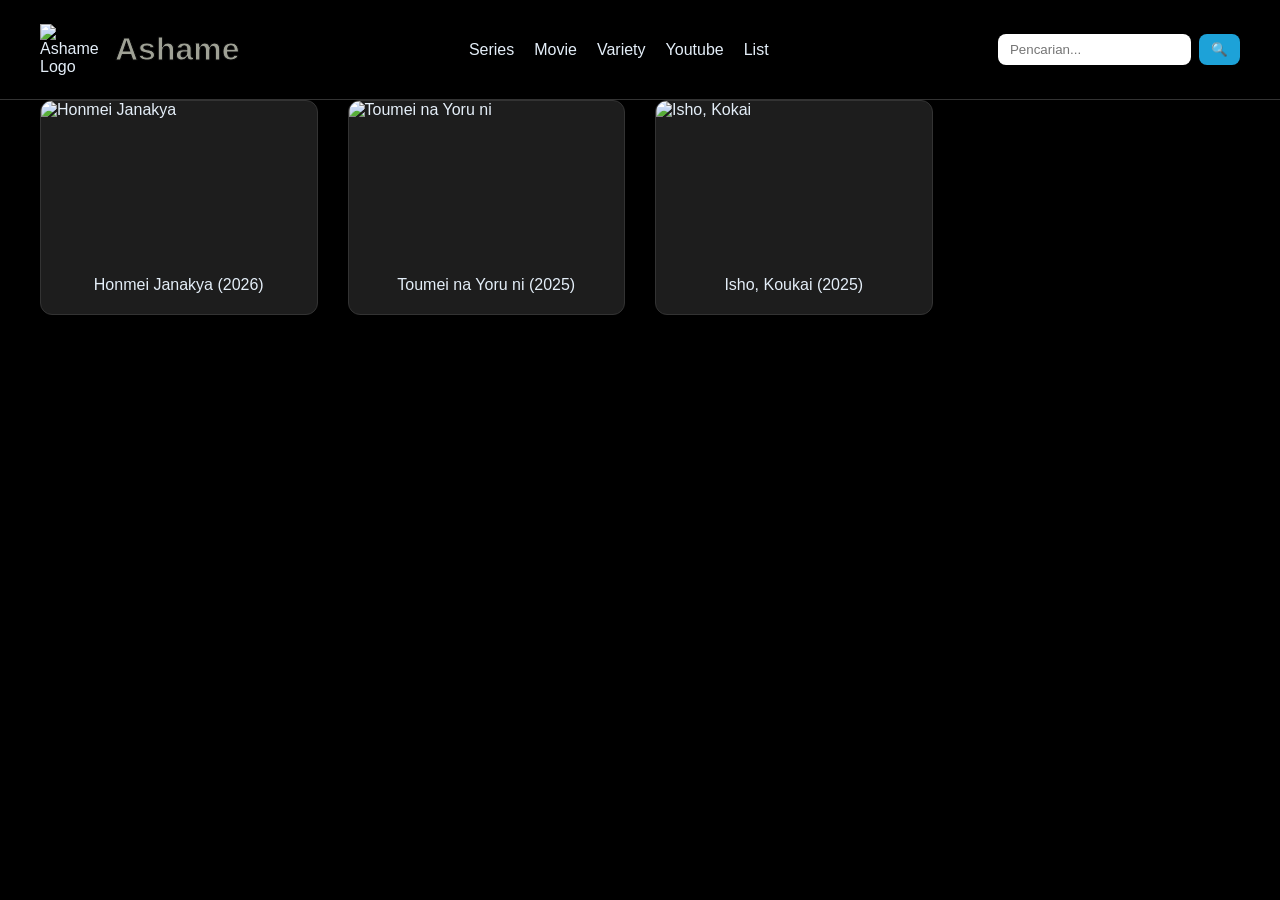
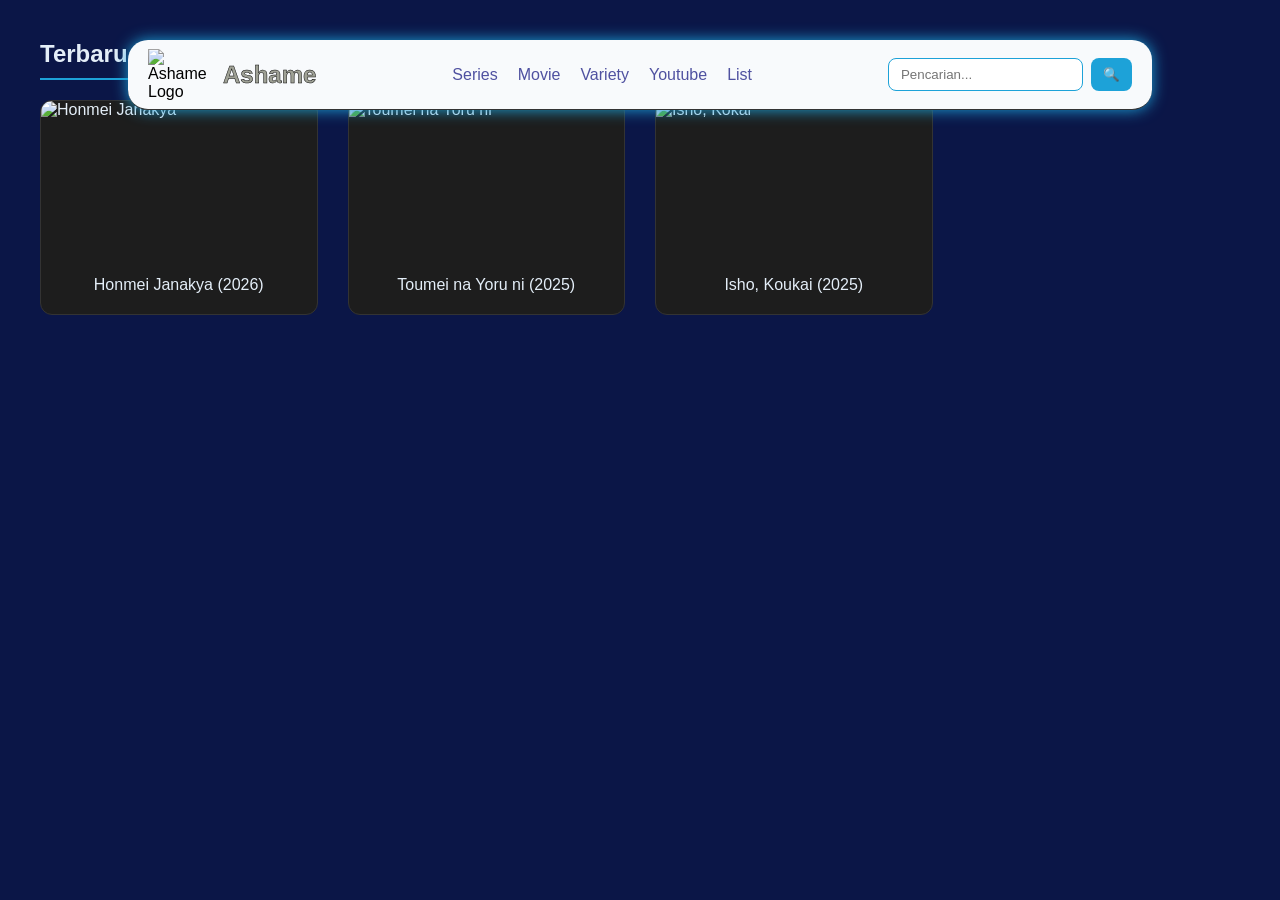

Update Desain Web V1.03

--- a/css/styles.css
+++ b/css/styles.css
@@ -1,5 +1,6 @@
 /* Import Google Fonts */
-@import url('https://fonts.googleapis.com/css2?family=Mochiy+Pop+One&family=Noto+Sans:wght@400;700&display=swap');
+@import url('https://fonts.googleapis.com/css2?family=Mochiy+Pop+One&family=Noto+Sans:wght@400;700&family=Nunito:wght@400;600;700&display=swap');
+
 
 :root {
     --bg-color: #000000;
@@ -11,6 +12,10 @@
     --font-body: 'Noto Sans', sans-serif;
     --color-trakteer: #ff0000;
     --color-nogi: #800080;
+    --font-footer: 'Nunito', sans-serif;
+    --color-hover-button: #BFDDF0;
+    --color-dasar-1: #0b1647;
+    --color-dasar-2: #4f51a0;
 }
 
 * {
@@ -20,11 +25,13 @@
 }
 
 body {
-    background-color: var(--bg-color);
+    background-color: #0b1647;
     color: var(--text-primary);
     font-family: var(--font-body);
-    padding-bottom: 100px;
+    padding-bottom: 10px;
     overflow-x: hidden;
+
+    
 }
 
 a {
@@ -37,16 +44,28 @@ a {
     display: flex;
     flex-wrap: wrap;
     align-items: center;
-    padding: 20px 40px;
+    padding: 5px 20px;
     gap: 20px;
-    min-height: 100px;
+    min-height: 70px;
     border-bottom: 1px solid #333;
     position: fixed;
     z-index: 100;
     box-sizing: border-box;
-    background-color: #000000;
-    width: 100%;
+    background-color: #f8fafc;
+    width: 80%;
+    left: 50%;
+    border-radius: 20px;
+    color: #000000;
+    top: 40px;
+    transform: translateX(-50%);
+    transition: top 0.3s ease;
+    box-shadow: 0px 0px 15px #1da2d8;
     }
+    
+
+.header.hide {
+    top: -100px
+}
 
 #header {
     min-height: 100px;
@@ -66,8 +85,8 @@ a {
 .nama-blog {
     font-family: var(--font-heading);
     color: var(--text-secondary);
-    font-size: 2rem;
-    -webkit-text-stroke: 1px rgb(8, 8, 8);
+    font-size: 1.5rem;
+    -webkit-text-stroke: 0.5px rgb(8, 8, 8);
 }
 
 /* Navigasi (Tipe Film) */
@@ -77,15 +96,18 @@ a {
     margin: 0 auto;
     font-family: var(--font-heading);
     font-size: 1rem;
+    color: #4f51a0;
+    
 }
 
 .nav-menu a {
     position: relative;
     transition: color 0.3s;
+    
 }
 
 .nav-menu a:hover {
-    color: var(--accent-blue);
+    color: #020708;
     transform: translateY(-3px);
 }
 
@@ -98,7 +120,7 @@ a {
 .search-box input {
     padding: 8px 12px;
     border-radius: 8px;
-    border: none;
+    border: 1px solid #1da2d8;
     outline: none;
 }
 
@@ -111,6 +133,11 @@ a {
     color: white;
 }
 
+.mode-search {
+    display: flex;
+    gap: 15px;
+}
+
 /* --- HOME PAGE GRID --- */
 .section-title {
     font-family: var(--font-heading);
@@ -119,6 +146,7 @@ a {
     padding-bottom: 10px;
     border-bottom: 2px solid var(--accent-blue);
     display: inline-block;
+
 }
 
 .section-title-partner {
@@ -134,6 +162,7 @@ a {
     grid-template-columns: repeat(auto-fill, minmax(260px, 1fr));
     gap: 30px;
     padding: 0 40px;
+    padding-bottom: 50px;
 }
 
 .kotak-partner {
@@ -194,6 +223,36 @@ transition: opacity .25s;
     opacity: 1;
 }
 
+/* Footer Area */
+.footer {
+    margin-top: 90px;
+    border-top: 2px solid #9fa195;
+    padding-top: 10px;
+    padding-bottom: 1px;
+    font-family: var(--font-footer);
+    font-size: 13px;
+}
+
+.isi-footer {
+    display: flex;
+    grid-template-columns: 1fr auto 1fr;
+    align-items: center;
+    width: 100%;
+    padding: 0 70px;
+    justify-content: space-between;
+    color: #9fa195;
+}
+.judul-web-footer{
+    justify-self: start;
+   
+}
+
+
+.design {
+    justify-self: end;
+    cursor: default;
+}
+
 /* --- RESPONSIVE MOBILE --- */
 @media (max-width: 768px) {
     .header {
@@ -201,16 +260,33 @@ transition: opacity .25s;
         align-items: center;
         padding: 20px;
         position: relative;
+        background-color: #0b1647;
+        border-bottom: none;
+        box-shadow: none;
     }
+
+    .header.hide {
+    top: 0px
+}
     
+    .kotak-konten {
+        padding: 25px 40px;
+    }
+
     .nav-menu {
         flex-wrap: wrap;
         justify-content: center;
         margin: 15px 0;
+        color: #e4eef8;
     }
     
+    .mode-search {
+        display: flex;
+        gap: 10px;
+    }
+
     .search-box {
-        width: 100%;
+        width: 80%;
     }
     
     .search-box input {
@@ -218,10 +294,15 @@ transition: opacity .25s;
     }
     
     .kotak-konten {
-        padding: 0 20px;
+        padding: 10 50px;
     }
 
     .kotak-partner {
-        padding: 0 10px;
+        padding: 15px 35px;
+    }
+
+
+    .footer {
+        font-size: 10px;
     }
 }
